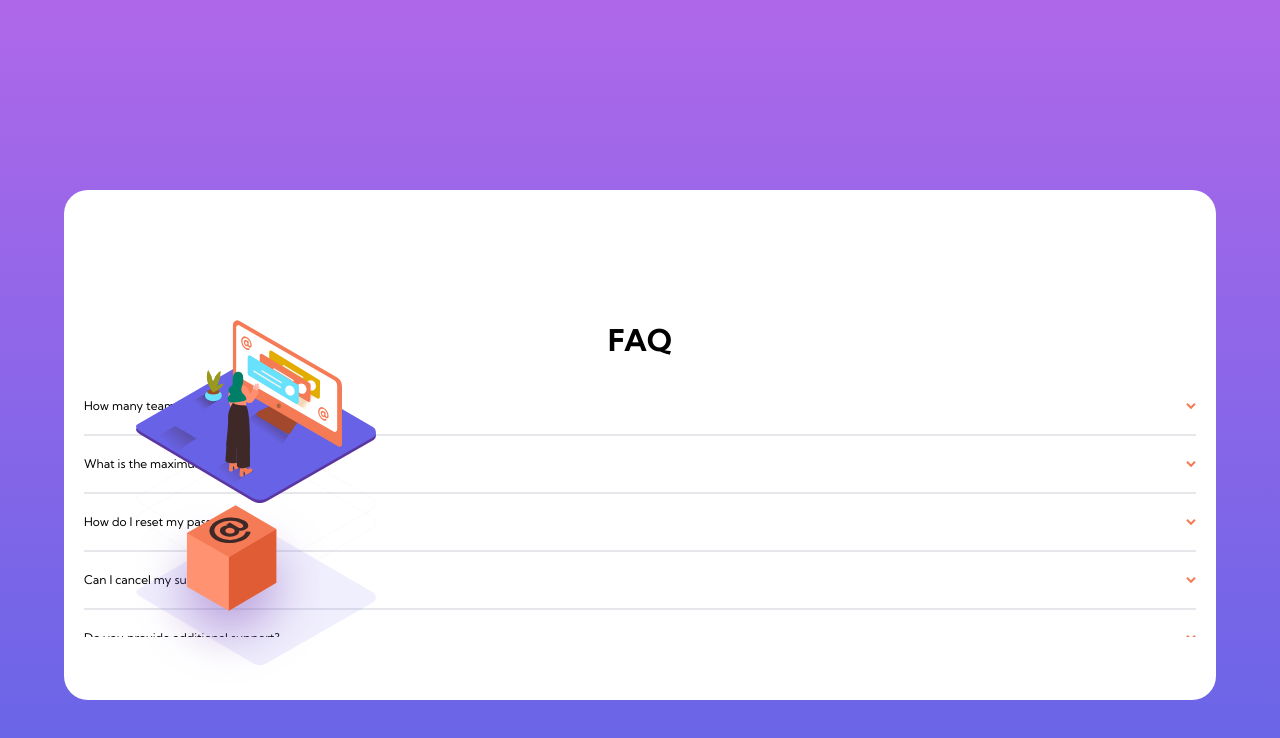
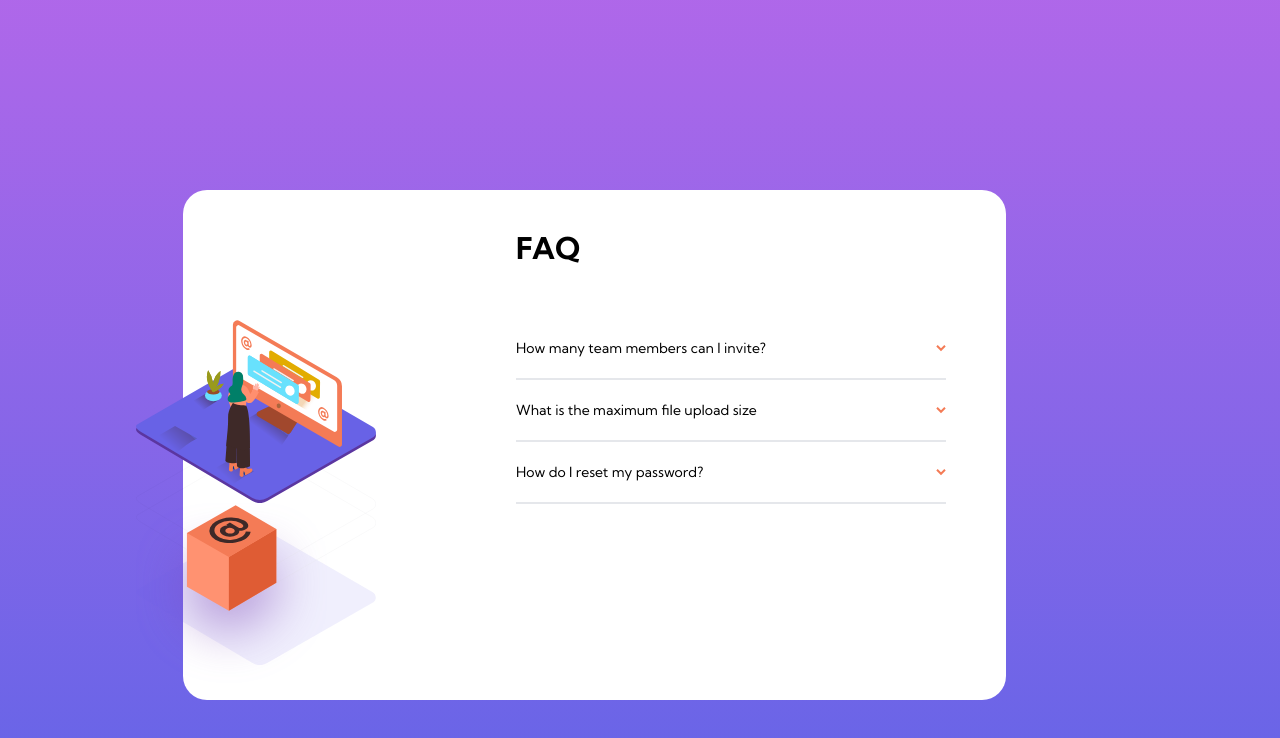
Before and after one commit to KianCandelario/Frontend-Mentor-Projects, a React (Vite) app in the folder Newbie/FAQ-Accordion/faqAccordion/: page / in a window 1280 px wide. Shown: the top 738 px of the page. Built offline with nearby package versions, Linux system fonts and the light colour scheme.

Commit message:
feat: Started the desktop design

```diff
--- a/Newbie/FAQ-Accordion/faqAccordion/src/components/Container.tsx
+++ b/Newbie/FAQ-Accordion/faqAccordion/src/components/Container.tsx
@@ -5,9 +5,9 @@ function Container() {
   return (
     <>
       <div className="flex justify-center items-center w-screen h-screen bg-gradient-to-b from-soft-violet-g to-soft-blue-g">
-        <div className='h-full w-full flex justify-center items-center'>
+        <div className='h-full w-full flex justify-center items-center lg:grid lg:grid-flow-row lg:grid-cols-7'>
           <Icon />
-          <div className='w-[90%] h-[75%] flex items-end'>
+          <div className='w-[90%] h-[75%] flex items-end lg:col-start-2 lg:col-span-5'>
             <Contents />
           </div>
         </div>
--- a/Newbie/FAQ-Accordion/faqAccordion/src/components/Contents.tsx
+++ b/Newbie/FAQ-Accordion/faqAccordion/src/components/Contents.tsx
@@ -5,18 +5,23 @@ function Contents() {
 
     const contents = [
         {
+            id: 1,
             question: 'How many team members can I invite?',
             answer: 'You can invite up to 2 additional users on the Free plan. There is no limit on team members for the Premium plan.'
         }, {
+            id: 2,
             question: 'What is the maximum file upload size',
             answer: 'No more than 2GB. All files in your account must fit your allotted storage space.'
         }, {
+            id: 3,
             question: 'How do I reset my password?',
             answer: 'Click “Forgot password” from the login page or “Change password” from your profile page. A reset link will be emailed to you.'
         }, {
+            id: 4,
             question: 'Can I cancel my subscription?',
             answer: "Yes! Send us a message and we'll process your request no questions asked."
         }, {
+            id: 5,
             question: 'Do you provide additional support?',
             answer: 'Chat and email support is available 24/7. Phone lines are open during normal business hours.'
         }
@@ -32,17 +37,17 @@ function Contents() {
     return (
         <>
             <div className="w-full h-[85%] flex">
-                <div className="w-full h-full bg-white rounded-3xl p-5 font-kumbh-sans">
-                    <div className="text-3xl font-bold mt-28 mb-5 flex justify-center items-center">
+                <div className="w-full h-full bg-white rounded-3xl p-5 font-kumbh-sans lg:grid lg:grid-cols-5">
+                    <div className="text-3xl font-bold mt-28 mb-5 flex justify-center items-center lg:col-start-3 lg:mt-5 lg:block lg:mb-0">
                         <h1>FAQ</h1>
                     </div>
-                    <div className="h-[55%] w-full text-xs overflow-y-auto">
+                    <div className="h-[55%] w-full text-xs overflow-y-auto lg:col-start-3 lg:col-span-3 lg:pr-10 xl:text-sm">
                         {
                             contents.map((contents, index) => {
                                 return (
                                     <>
-                                        <div className={
-                                            `flex justify-between items-center py-5
+                                        <div key={contents.id} className={
+                                            `flex justify-between items-center py-5 lg:col-start-3
                                             ${index === i ? 'border-b-0' : 'border-b-2'}`} onClick={() => {
                                              clicked(index)
                                         }}>
@@ -52,7 +57,7 @@ function Contents() {
                                             </span>
                                         </div>
                                         <div className={
-                                            `text-dark-grayish-blue ${index === i ? 'block border-b-2 pb-5' : 'hidden border-b-0 pb-0'}`
+                                            `text-dark-grayish-blue lg:col-start-3 ${index === i ? 'block border-b-2 pb-5' : 'hidden border-b-0 pb-0'}`
                                         }>{contents.answer}</div>
                                     </>
                                 );
```
